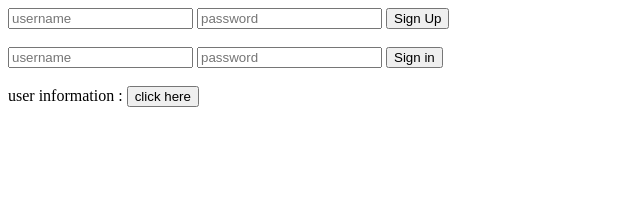
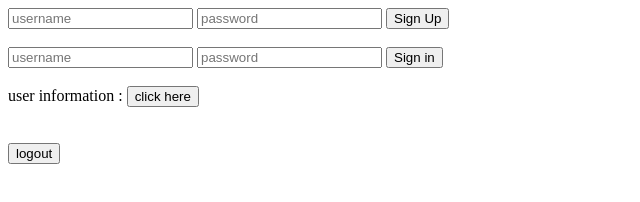
Before and after one commit to Akshat12416/Basic_clearing_projects, a website: page jwt/public/index.html in a window 1280 px wide. Shown: the whole page, without its empty margins (0-640 px from the left). Drawn offline with nearby package versions, Linux system fonts and the light colour scheme.

Commit message:
added logout features

```diff
--- a/jwt/public/index.html
+++ b/jwt/public/index.html
@@ -35,6 +35,9 @@
             });
             document.getElementById("information").innerHTML = "username : "+response.data.username+"<br>password : "+response.data.password;
         }
+        function logout(){
+            localStorage.removeItem("token");
+        }
     </script>
 </head>
 <body>
@@ -55,9 +58,15 @@
     <br>
 
     <div>
-        user information : <button onclick="getinfo()">click here</button>
+        user information :
+        <button onclick="getinfo()">click here</button>
         <div id="information"></div>
     </div>
+
+    <br>
+    <br>
+
+    <button onclick="logout()">logout</button>
 
 
 
```
